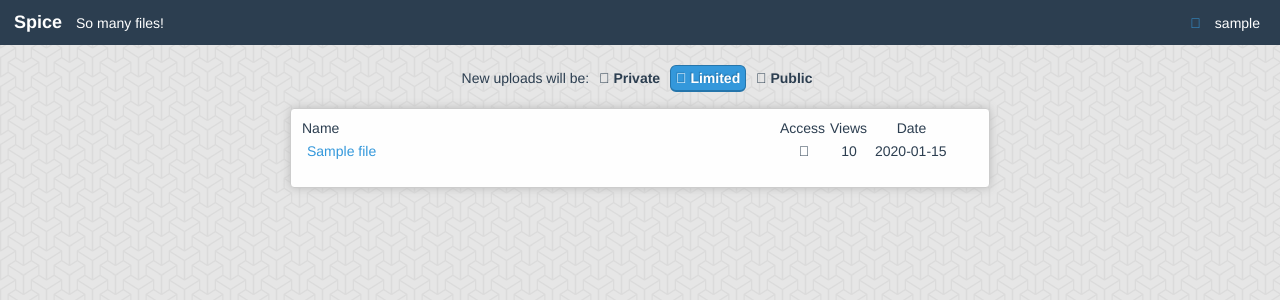
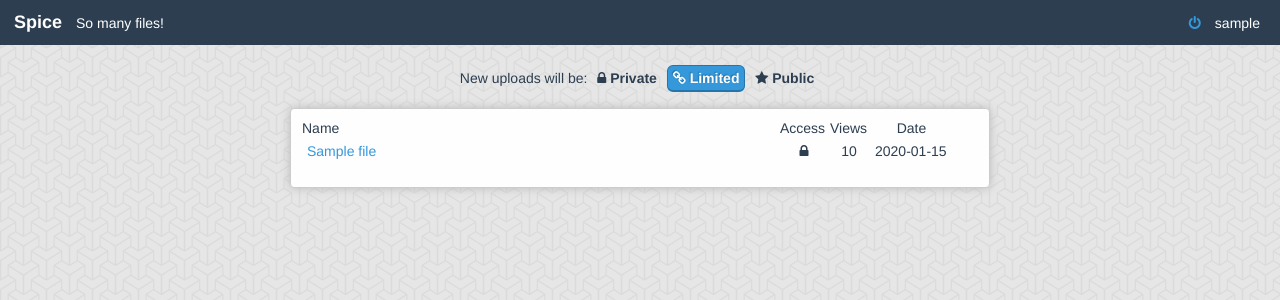
Before and after one commit to jdcantrell/spice, a Flask app: page / in a window 1280 px wide. Shown: the top 300 px of the page. Run offline with Flask 2, Linux system fonts and the light colour scheme; a user stored in the database is signed in; tables that the repository leaves empty hold one stand-in row (values such as "Sample post").

Commit message:
Fix icon classes

```diff
--- a/spice/templates/list.html
+++ b/spice/templates/list.html
@@ -6,13 +6,13 @@
     New uploads will be:
     <span id="access_controls" class="">
       <button value='private' class="button-lowlight">
-        <span class="fa-lock"></span> Private
+        <span class="fa fa-lock"></span> Private
       </button>
       <button class="" value='limited'>
-        <span class='fa-link'></span> Limited
+        <span class='fa fa-link'></span> Limited
       </button>
       <button value='public' class="button-lowlight">
-        <span class="fa-star"></span> Public
+        <span class="fa fa-star"></span> Public
       </button>
     </span>
     <br><br>
@@ -44,13 +44,13 @@
         <td class="access txt-center" title="Click to change access settings">
           {% if current_user.is_authenticated() %}
             {% if file.data.access == 'public' %}
-              <span class="fa-star"></span>
+              <span class="fa fa-star"></span>
             {% endif %}
             {% if file.data.access == 'private' %}
-              <span class="fa-lock"></span>
+              <span class="fa fa-lock"></span>
             {% endif %}
             {% if file.data.access == 'limited' %}
-              <span class="fa-link"></span>
+              <span class="fa fa-link"></span>
             {% endif %}
           {% endif %}
 
@@ -74,14 +74,14 @@
       <tr>
         <td colspan="2">
           {% if prev_page == 0 %}
-            <a href="/"><span class="fa-angle-left"></span> Previous</a>
+            <a href="/"><span class="fa fa-angle-left"></span> Previous</a>
           {% elif prev_page > 0%}
-            <a href="/{{ prev_page }}"><span class="fa-angle-left"></span> Previous</a>
+            <a href="/{{ prev_page }}"><span class="fa fa-angle-left"></span> Previous</a>
           {% endif %}
         </td>
         <td colspan="3" class="txt-right">
           {% if next_page %}
-          <a href="/{{ next_page }}">Next <span class="fa-angle-right"></span></a>
+          <a href="/{{ next_page }}">Next <span class="fa fa-angle-right"></span></a>
           {% endif %}
         </td>
     </tfoot>
@@ -94,9 +94,9 @@
     <script id="uploadTemplate" type="template/text">
         <td><%= name %></td>
         <td class="txt-center access">
-          <% if (access == 'public') { %><span class="public fa-star"></span><% } %>
-          <% if (access == 'limited') { %><span class="limited fa-link"></span><% } %>
-          <% if (access == 'private') { %><span class="private fa-lock"></span><% } %>
+          <% if (access == 'public') { %><span class="public fa fa-star"></span><% } %>
+          <% if (access == 'limited') { %><span class="limited fa fa-link"></span><% } %>
+          <% if (access == 'private') { %><span class="private fa fa-lock"></span><% } %>
         </td>
         <td><%= progress %>%</td>
         <td><%= status %></td>
@@ -109,9 +109,9 @@
           </a>
         </td>
         <td class="txt-center access">
-          <% if (access == 'public') { %><span class="public fa-star"></span><% } %>
-          <% if (access == 'limited') { %><span class="limited fa-link"></span><% } %>
-          <% if (access == 'private') { %><span class="private fa-lock"></span><% } %>
+          <% if (access == 'public') { %><span class="public fa fa-star"></span><% } %>
+          <% if (access == 'limited') { %><span class="limited fa fa-link"></span><% } %>
+          <% if (access == 'private') { %><span class="private fa fa-lock"></span><% } %>
         </td>
         <td class="txt-center"><%= views %></td>
         <td><%= created %></td>
--- a/spice/templates/page.html
+++ b/spice/templates/page.html
@@ -17,7 +17,7 @@
           <ul class="list-inline pull-left">
             <li><h1>&nbsp;</h1>
             {% if current_user.is_authenticated() %}
-              <li><a href="/logout"><span class="fa-power-off"></span></a>
+              <li><a href="/logout"><span class="fa fa-power-off"></span></a>
               <li>{{ current_user.username }}
             {% endif %}
           </ul>
```
